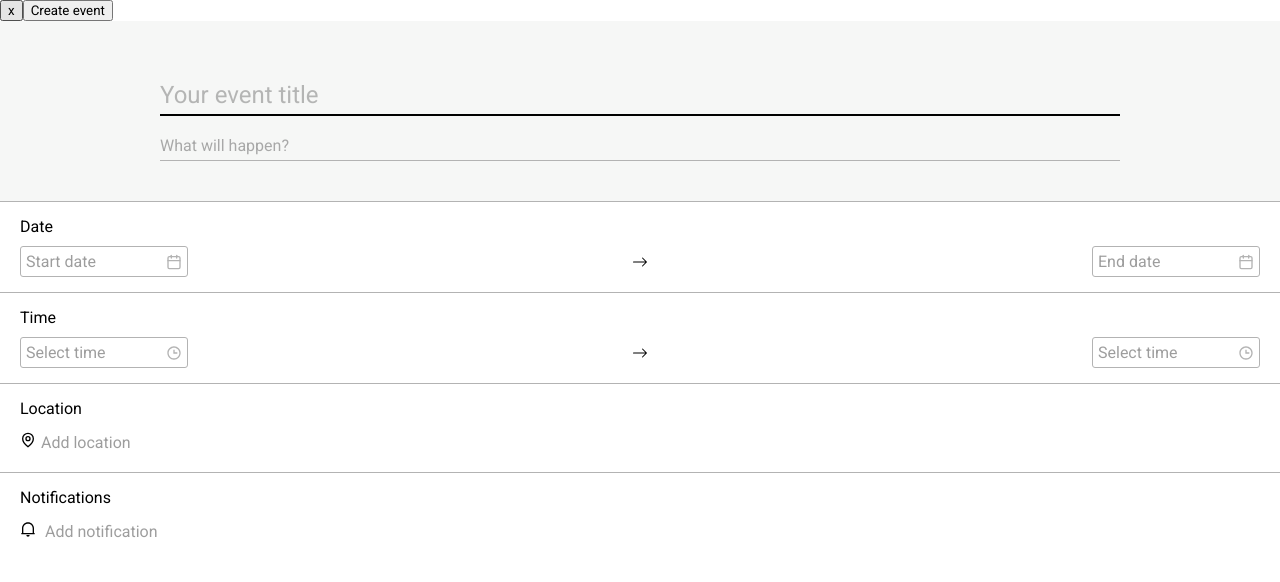
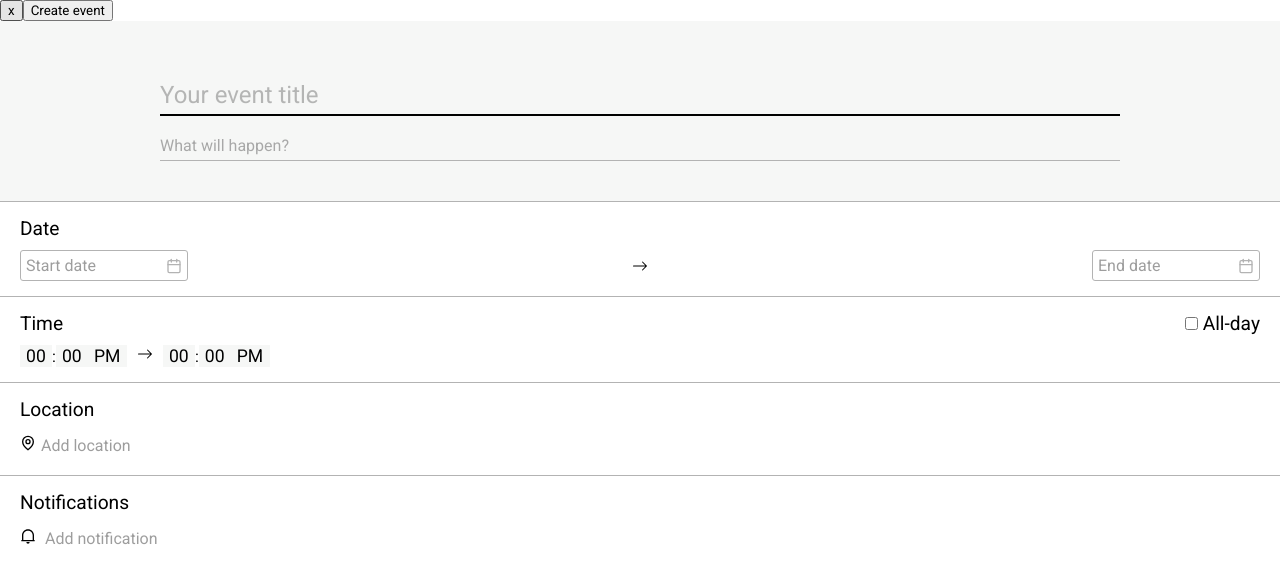
Before and after one commit to VanessaCHW/pink-planner, a React (Create React App) app in the folder front-end/: page /new in a window 1280 px wide. Shown: the top 582 px of the page. Built offline with nearby package versions, Linux system fonts and the light colour scheme.

Commit message:
NewEvent Time

```diff
--- a/front-end/src/Constants.js
+++ b/front-end/src/Constants.js
@@ -8,3 +8,33 @@ export const COLORS = {
   gradientRoseanna: "linear-gradient(to left, #ffc3a0, #ffafbd)",
   gradientTranquil: "linear-gradient(to left, #eecda3, #ef629f)",
 };
+
+export const HOURS = [
+  "00",
+  "01",
+  "02",
+  "03",
+  "04",
+  "05",
+  "06",
+  "07",
+  "08",
+  "09",
+  "10",
+  "11",
+  "12",
+];
+export const MINUTES = [
+  "00",
+  "05",
+  "10",
+  "15",
+  "20",
+  "25",
+  "30",
+  "35",
+  "40",
+  "45",
+  "50",
+  "55",
+];
--- a/front-end/src/MeetingForm.js
+++ b/front-end/src/MeetingForm.js
@@ -1,6 +1,6 @@
 import React, { useState } from "react";
 import styled from "styled-components";
-import { COLORS } from "./Constants";
+import { COLORS, HOURS, MINUTES } from "./Constants";
 import Calendar from "react-calendar";
 import { format } from "date-fns";
 import { FiCalendar } from "react-icons/fi";
@@ -10,7 +10,6 @@ import { RiNotification2Line } from "react-icons/ri";
 import { BiTime } from "react-icons/bi";
 import { useHistory } from "react-router";
 import { v4 as uuidv4 } from "uuid";
-import DateIcons from "./Homepage/DateIcon";
 
 let initialEvent = {
   kind: "calendar-event",
@@ -114,23 +113,50 @@ const MeetingForm = () => {
   /******************************************
    * TIME FIELD
    ******************************************/
-  const [startTime, setStartTime] = useState("");
+  const [startTime, setStartTime] = useState({
+    hours: null,
+    minutes: null,
+    ap: null,
+    allday: false,
+  });
+  const [endTime, setEndTime] = useState({
+    hours: null,
+    minutes: null,
+    ap: null,
+    allday: false,
+  });
 
-  const HOURS = [
-    "01",
-    "02",
-    "03",
-    "04",
-    "05",
-    "06",
-    "07",
-    "08",
-    "09",
-    "10",
-    "11",
-    "12",
-  ];
-  const MINUTES = ["00", "10", "20", "30", "40", "50"];
+  const onStartHourChange = (value) => {
+    setStartTime({ ...startTime, hours: value });
+  };
+  const onStartMinChange = (value) => {
+    setStartTime({ ...startTime, minutes: value });
+  };
+  const onStartAPChange = (value) => {
+    setStartTime({ ...startTime, ap: value });
+  };
+
+  const onEndHourChange = (value) => {
+    setEndTime({ ...endTime, hours: value });
+  };
+  const onEndMinChange = (value) => {
+    setEndTime({ ...endTime, minutes: value });
+  };
+  const onEndAPChange = (value) => {
+    setEndTime({ ...endTime, ap: value });
+  };
+
+  const allDaySelect = (checked) => {
+    if (checked) {
+      setStartTime({ ...startTime, allday: true });
+      setEndTime({ ...endTime, allday: true });
+    } else {
+      setStartTime({ ...startTime, allday: false });
+      setEndTime({ ...endTime, allday: false });
+    }
+  };
+
+  /************************************* */
 
   return (
     <div>
@@ -205,95 +231,52 @@ const MeetingForm = () => {
           </CalendarForm>
         </Section>
         <Section>
-          <Label>Time</Label>
-          {/* <TimeRange>
-            <SectionInput3 id="startHour" type="text" placeholder="00" /> :{" "}
-            <SectionInput3 id="startMin" type="text" placeholder="00" />{" "}
-            <SectionInput3 id="startAMPM" type="text" placeholder="PM" />
+          <TimeSection>
+            <Label className="TimeLabel">Time</Label>{" "}
+            <div className="AllDaySection">
+              <input
+                type="checkbox"
+                className="checkBoxBox"
+                onChange={(ev) => allDaySelect(ev.target.checked)}
+              />
+              <label>All-day</label>
+            </div>
+          </TimeSection>
+          <TimeRange>
+            <Select onChange={(ev) => onStartHourChange(ev.target.value)}>
+              {HOURS.map((hour) => (
+                <option>{hour}</option>
+              ))}
+            </Select>
+            :
+            <Select onChange={(ev) => onStartMinChange(ev.target.value)}>
+              {MINUTES.map((min) => (
+                <option>{min}</option>
+              ))}
+            </Select>
+            <Select onChange={(ev) => onStartAPChange(ev.target.value)}>
+              <option>PM</option>
+              <option>AM</option>
+            </Select>
             <Arrow>
               <BsArrowRight />
             </Arrow>
-            <SectionInput3 id="endHour" type="text" placeholder="00" /> :{" "}
-            <SectionInput3 id="endMin" type="text" placeholder="00" />{" "}
-            <SectionInput3 id="endAMPM" type="text" placeholder="PM" />
+            <Select onChange={(ev) => onEndHourChange(ev.target.value)}>
+              {HOURS.map((hour) => (
+                <option>{hour}</option>
+              ))}
+            </Select>
+            :
+            <Select onChange={(ev) => onEndMinChange(ev.target.value)}>
+              {MINUTES.map((min) => (
+                <option>{min}</option>
+              ))}
+            </Select>
+            <Select onChange={(ev) => onEndAPChange(ev.target.value)}>
+              <option>PM</option>
+              <option>AM</option>
+            </Select>
           </TimeRange>
-         */}
-          <div className="dateNTimeInputSection">
-            <InputBorder>
-              <SectionInput
-                readOnly
-                placeholder="Select time"
-                value={startTime}
-                onClick={() =>
-                  (document.getElementById("StartTimePicker").style.visibility =
-                    "visible")
-                }
-              />
-              <BiTime color="#b3b3b3" />
-            </InputBorder>
-            <BsArrowRight />
-            <InputBorder>
-              <SectionInput
-                readOnly
-                placeholder="Select time"
-                onClick={() =>
-                  (document.getElementById("EndTimePicker").style.visibility =
-                    "visible")
-                }
-              />
-              <BiTime color="#b3b3b3" />
-            </InputBorder>
-          </div>
-          <TimePicker id="StartTimePicker">
-            <List className="HourList">
-              {HOURS.map((hour) => (
-                <li>{hour}</li>
-              ))}
-            </List>
-            <List className="HourList">
-              {MINUTES.map((min) => (
-                <li>{min}</li>
-              ))}
-            </List>
-            <List className="HourList">
-              <li>AM</li>
-              <li>PM</li>
-            </List>
-            <AcceptTimeButton
-              onClick={(ev) => {
-                ev.preventDefault();
-                document.getElementById("StartTimePicker").style.visibility =
-                  "hidden";
-              }}
-            >
-              Ok
-            </AcceptTimeButton>
-          </TimePicker>
-          <TimePicker2 id="EndTimePicker">
-            <List className="HourList">
-              {HOURS.map((hour) => (
-                <li>{hour}</li>
-              ))}
-            </List>
-            <List className="HourList">
-              {MINUTES.map((min) => (
-                <li>{min}</li>
-              ))}
-            </List>
-            <List className="HourList">
-              <li>AM</li>
-              <li>PM</li>
-            </List>
-            <AcceptTimeButton
-              onClick={(ev) => {
-                ev.preventDefault();
-                document.getElementById("EndTimePicker").style.visibility =
-                  "hidden";
-              }}
-            >
-              Ok
-            </AcceptTimeButton>
-          </TimePicker2>
         </Section>
         <Section>
           <Label>Location</Label>
@@ -374,6 +357,21 @@ const Section = styled.div`
 const Label = styled.label`
   padding-bottom: 10px;
   display: block;
+  font-size: 1.2rem;
+`;
+
+const TimeSection = styled.div`
+  display: flex;
+  justify-content: space-between;
+  .TimeLabel {
+    display: inline-block;
+  }
+  .AllDaySection {
+    font-size: 1.2rem;
+  }
+  .checkBoxBox {
+    margin: 0 5px;
+  }
 `;
 
 const InputBorder = styled.div`
@@ -410,21 +408,6 @@ const SectionInput2 = styled.input`
   }
 `;
 
-const SectionInput3 = styled.input`
-  padding: 5px 0;
-  font-size: 1rem;
-  width: 25px;
-  text-align: center;
-  &:focus {
-    outline: none;
-  }
-  &::placeholder {
-    opacity: 70%;
-  }
-  .AMPM {
-    padding: 0 5px;
-  }
-`;
 const CalendarForm = styled.div`
   padding: 0 6vw;
   height: 100vh;
@@ -450,31 +433,13 @@ const TimeRange = styled.div`
 const Arrow = styled.div`
   padding: 0 10px;
 `;
-const List = styled.ul`
-  text-decoration: none;
-  overflow: hidden;
-  overflow-y: scroll;
-  height: 95px;
-  width: 56px;
-  margin-top: 3px;
-  background-color: pink;
-  text-align: center;
-  display: inline-block;
+
+const Select = styled.select`
+  appearance: none;
+  padding: 1px 6px;
+  font-size: 1.1rem;
+  border: none;
+  background-color: #f6f7f6;
 `;
 
-const TimePicker = styled.div`
-  visibility: hidden;
-  position: absolute;
-  z-index: 2;
-`;
-const TimePicker2 = styled.div`
-  visibility: hidden;
-  position: absolute;
-  right: 20px;
-  z-index: 2;
-`;
-const AcceptTimeButton = styled.button`
-  display: block;
-  width: 100%;
-`;
 export default MeetingForm;
```
